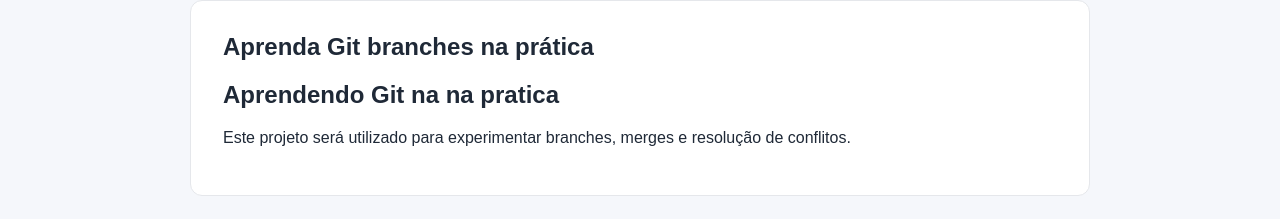
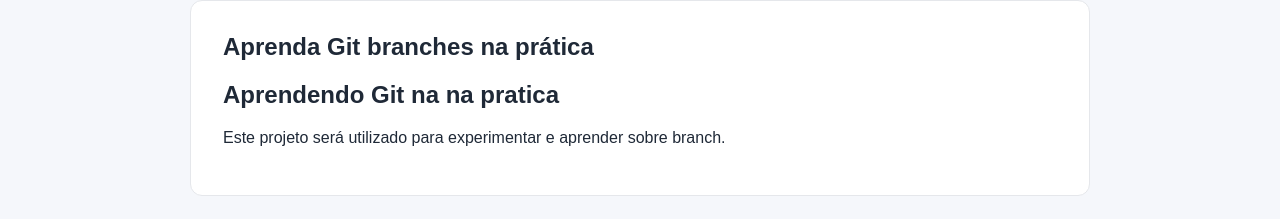
Before and after one commit to caettno/brenchlab, a plain HTML site: page index.html in a window 1280 px wide. Shown: the part 211-430 px from the top of the page. Drawn offline with Linux system fonts and the light colour scheme.

Commit message:
feat: corrige texto da apresentacao

```diff
--- a/index.html
+++ b/index.html
@@ -33,7 +33,7 @@
 
             <p>
                 Este projeto será utilizado para experimentar
-                branches, merges e resolução de conflitos.
+                e aprender sobre branch.
             </p>
 
         </section>
```
